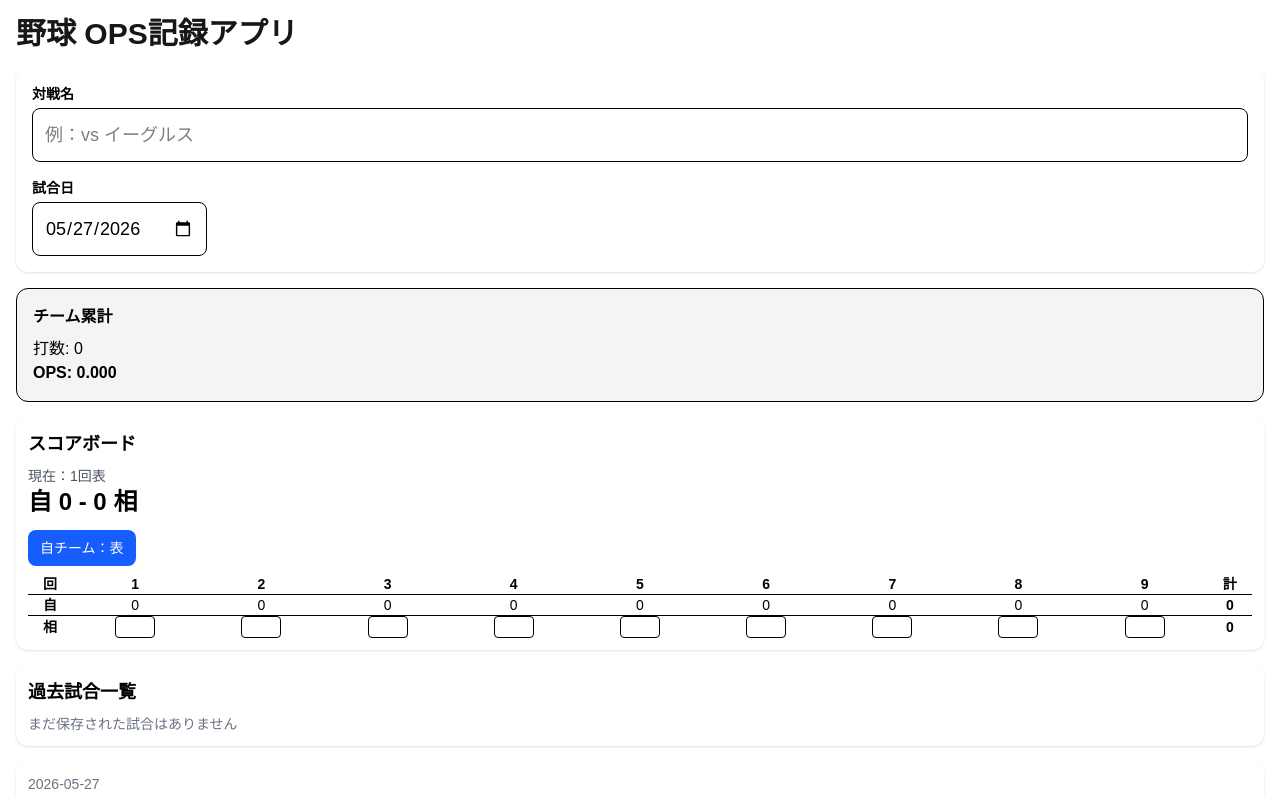
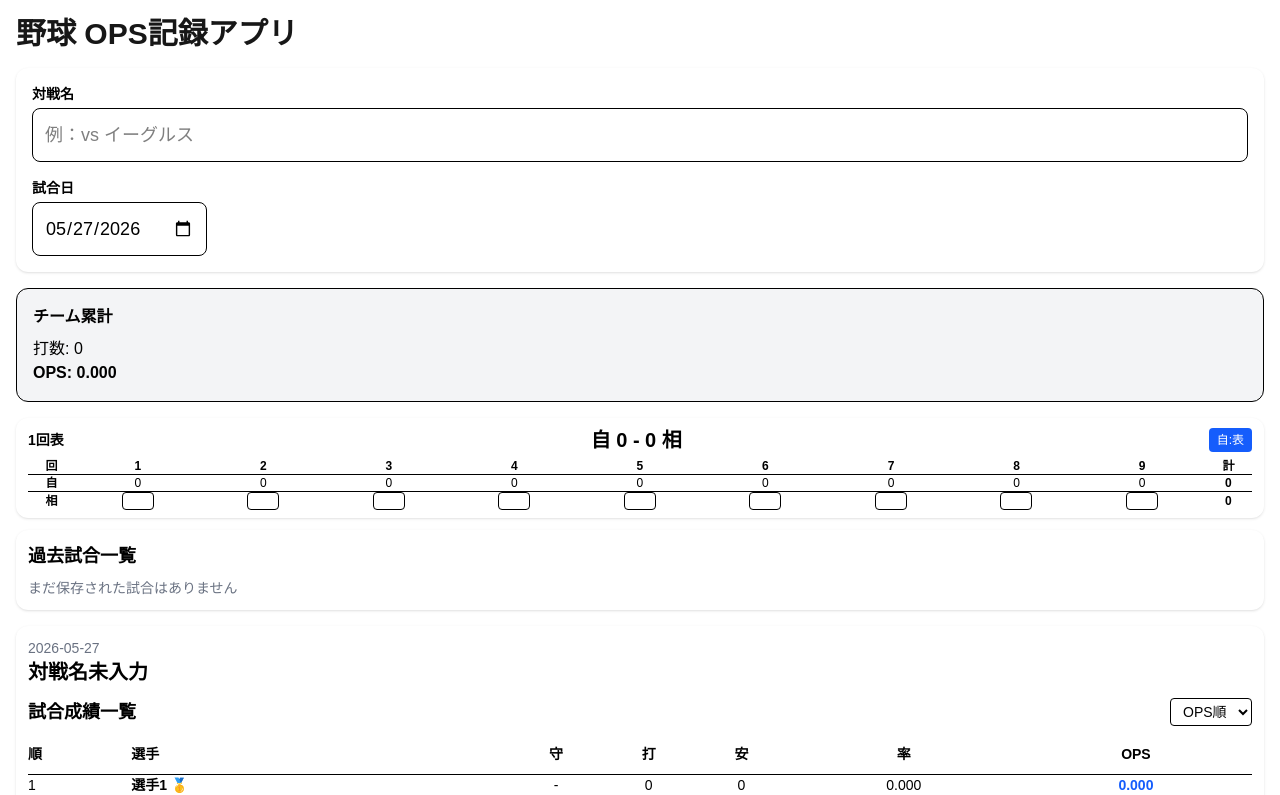
Before and after one commit to forcascreate-eng/baseball-ops-app, a Next.js app: page / in a window 1280 px wide. Shown: the top 795 px of the page. Built offline with nearby package versions, Linux system fonts and the light colour scheme.

Commit message:
make sticky scoreboard compact

```diff
--- a/app/page.tsx
+++ b/app/page.tsx
@@ -356,30 +356,27 @@ const restoreGameHistory = (index: number) => {
       </div>
     </div>
 
-<div className="sticky top-0 z-50 bg-white text-black rounded-xl p-3 mb-4 shadow overflow-x-auto">
-  <h2 className="font-bold text-lg mb-2">
-    スコアボード
-  </h2>
-  <div className="mb-3">
-    <div className="text-sm text-gray-600">
-      現在：{currentInning}回{inningHalf}
+<div className="sticky top-0 z-50 bg-white text-black rounded-xl px-3 py-2 mb-3 shadow overflow-x-auto">
+  <div className="flex items-center justify-between mb-1">
+  <div className="font-bold text-sm">
+    {currentInning}回{inningHalf}
   </div>
 
-    <div className="text-2xl font-bold">
+  <div className="font-bold text-xl">
     自 {myTotalScore} - {opponentTotalScore} 相
   </div>
 
-</div>
   <button
     onClick={() =>
       setMyBattingSide((prev) => (prev === "表" ? "裏" : "表"))
     }
-  className="bg-blue-600 text-white px-3 py-2 rounded-lg mb-2 text-sm"
+    className="bg-blue-600 text-white px-2 py-1 rounded text-xs"
   >
-    自チーム：{myBattingSide}
+    自:{myBattingSide}
   </button>
+</div>
 
-  <table className="w-full text-sm text-center">
+  <table className="w-full text-xs text-center">
     <thead>
       <tr>
         <th>回</th>
@@ -416,7 +413,7 @@ const restoreGameHistory = (index: number) => {
               updated[i] = Number(e.target.value);
               setOpponentScores(updated);
             }}
-            className="w-10 border rounded text-center bg-white text-black"
+            className="w-8 border rounded text-center bg-white text-black"
           />
         </td>
       ))}
```
Lines whose indentation alone changed are shown as unchanged.
